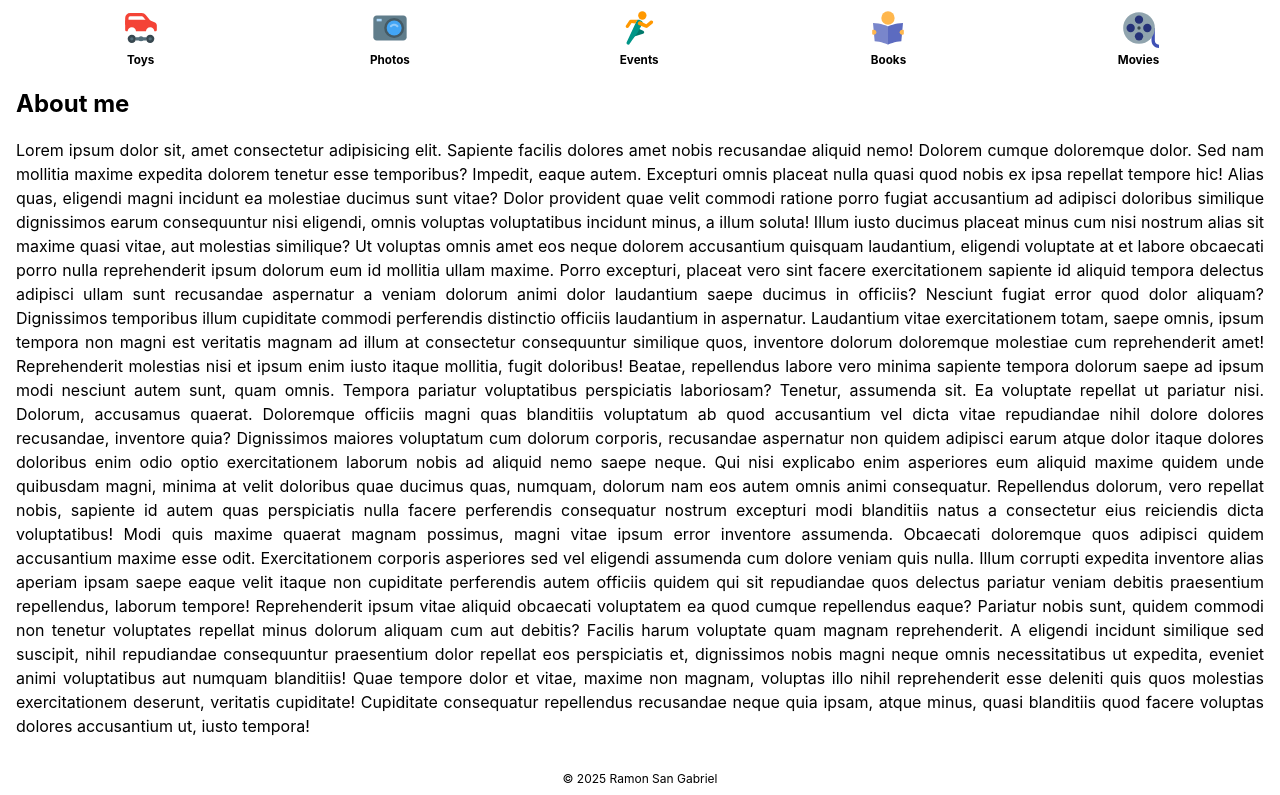
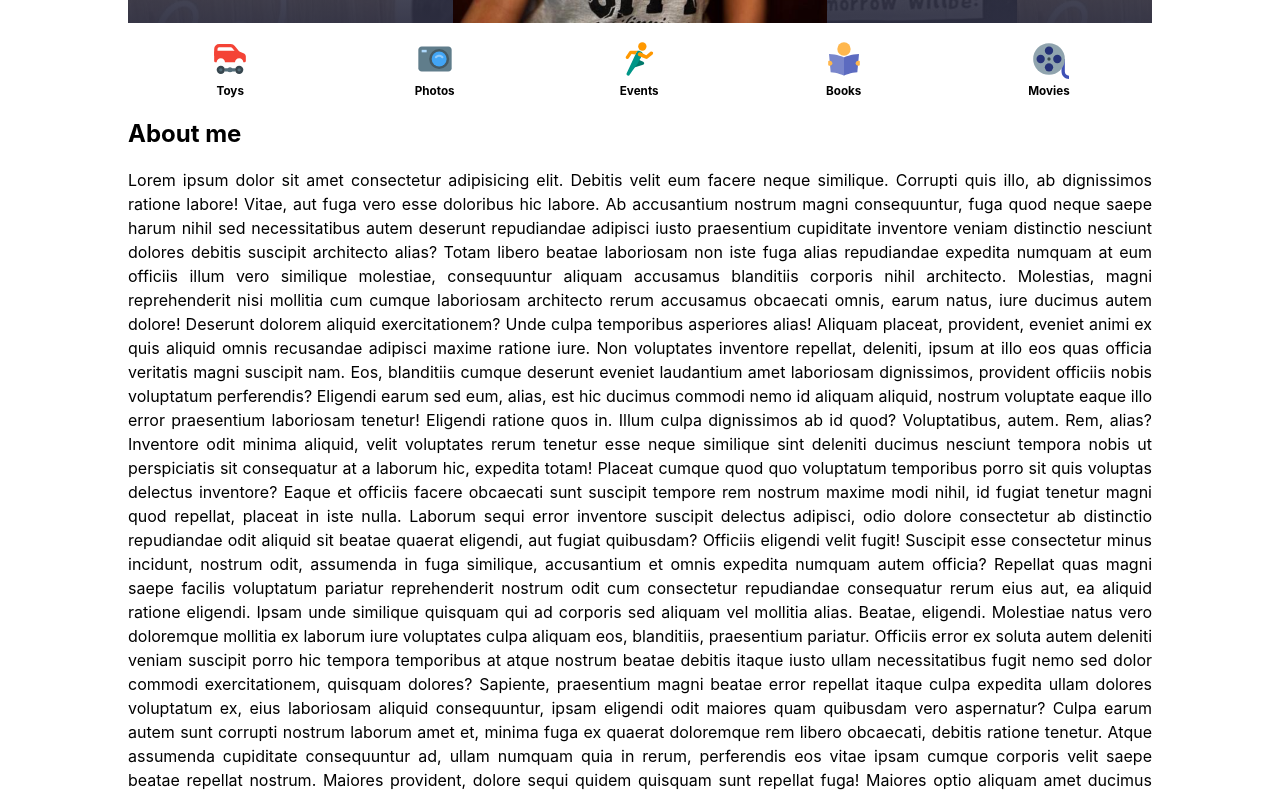
Before and after one commit to RamonSanGabriel/kole-trevi, a React (Vite) app: page / in a window 1280 px wide. Shown: the part 540-1335 px from the top of the page. Built offline with nearby package versions, Linux system fonts and the light colour scheme.

Commit message:
sticky postion

```diff
--- a/src/App.css
+++ b/src/App.css
@@ -1,4 +1,6 @@
 #root {
-  padding: 1rem;
+  max-width: 1024px;
+  margin: 0 auto;
+  /* padding: 0 1rem; */
   text-align: center;
 }
--- a/src/components/Main/Main.css
+++ b/src/components/Main/Main.css
@@ -1,5 +1,5 @@
 .mainWrapper {
-  padding: 1rem 0 1rem;
+  /* padding: 1rem 0 1rem; */
 
   & h1 {
     margin: 0 auto;
@@ -29,9 +29,11 @@
 
 .mainContainer {
   text-align: justify;
-  padding: 1rem 0;
+  padding: 1rem 0.5rem;
   margin: 0 auto;
   @media (width > 767px) {
+    padding: 1rem 0;
+
     /* display: block; */
     /* width: 100%; */
   }
--- a/src/components/Main/Main.jsx
+++ b/src/components/Main/Main.jsx
@@ -15,67 +15,125 @@ const Main = () => {
             <Categories />
             <h2>About me</h2>
             <p>
-              Lorem ipsum dolor sit, amet consectetur adipisicing elit. Sapiente
-              facilis dolores amet nobis recusandae aliquid nemo! Dolorem cumque
-              doloremque dolor. Sed nam mollitia maxime expedita dolorem tenetur
-              esse temporibus? Impedit, eaque autem. Excepturi omnis placeat
-              nulla quasi quod nobis ex ipsa repellat tempore hic! Alias quas,
-              eligendi magni incidunt ea molestiae ducimus sunt vitae? Dolor
-              provident quae velit commodi ratione porro fugiat accusantium ad
-              adipisci doloribus similique dignissimos earum consequuntur nisi
-              eligendi, omnis voluptas voluptatibus incidunt minus, a illum
-              soluta! Illum iusto ducimus placeat minus cum nisi nostrum alias
-              sit maxime quasi vitae, aut molestias similique? Ut voluptas omnis
-              amet eos neque dolorem accusantium quisquam laudantium, eligendi
-              voluptate at et labore obcaecati porro nulla reprehenderit ipsum
-              dolorum eum id mollitia ullam maxime. Porro excepturi, placeat
-              vero sint facere exercitationem sapiente id aliquid tempora
-              delectus adipisci ullam sunt recusandae aspernatur a veniam
-              dolorum animi dolor laudantium saepe ducimus in officiis? Nesciunt
-              fugiat error quod dolor aliquam? Dignissimos temporibus illum
-              cupiditate commodi perferendis distinctio officiis laudantium in
-              aspernatur. Laudantium vitae exercitationem totam, saepe omnis,
-              ipsum tempora non magni est veritatis magnam ad illum at
-              consectetur consequuntur similique quos, inventore dolorum
-              doloremque molestiae cum reprehenderit amet! Reprehenderit
-              molestias nisi et ipsum enim iusto itaque mollitia, fugit
-              doloribus! Beatae, repellendus labore vero minima sapiente tempora
-              dolorum saepe ad ipsum modi nesciunt autem sunt, quam omnis.
-              Tempora pariatur voluptatibus perspiciatis laboriosam? Tenetur,
-              assumenda sit. Ea voluptate repellat ut pariatur nisi. Dolorum,
-              accusamus quaerat. Doloremque officiis magni quas blanditiis
-              voluptatum ab quod accusantium vel dicta vitae repudiandae nihil
-              dolore dolores recusandae, inventore quia? Dignissimos maiores
-              voluptatum cum dolorum corporis, recusandae aspernatur non quidem
-              adipisci earum atque dolor itaque dolores doloribus enim odio
-              optio exercitationem laborum nobis ad aliquid nemo saepe neque.
-              Qui nisi explicabo enim asperiores eum aliquid maxime quidem unde
-              quibusdam magni, minima at velit doloribus quae ducimus quas,
-              numquam, dolorum nam eos autem omnis animi consequatur.
-              Repellendus dolorum, vero repellat nobis, sapiente id autem quas
-              perspiciatis nulla facere perferendis consequatur nostrum
-              excepturi modi blanditiis natus a consectetur eius reiciendis
-              dicta voluptatibus! Modi quis maxime quaerat magnam possimus,
-              magni vitae ipsum error inventore assumenda. Obcaecati doloremque
-              quos adipisci quidem accusantium maxime esse odit. Exercitationem
-              corporis asperiores sed vel eligendi assumenda cum dolore veniam
-              quis nulla. Illum corrupti expedita inventore alias aperiam ipsam
-              saepe eaque velit itaque non cupiditate perferendis autem officiis
-              quidem qui sit repudiandae quos delectus pariatur veniam debitis
-              praesentium repellendus, laborum tempore! Reprehenderit ipsum
-              vitae aliquid obcaecati voluptatem ea quod cumque repellendus
-              eaque? Pariatur nobis sunt, quidem commodi non tenetur voluptates
-              repellat minus dolorum aliquam cum aut debitis? Facilis harum
-              voluptate quam magnam reprehenderit. A eligendi incidunt similique
-              sed suscipit, nihil repudiandae consequuntur praesentium dolor
-              repellat eos perspiciatis et, dignissimos nobis magni neque omnis
-              necessitatibus ut expedita, eveniet animi voluptatibus aut numquam
-              blanditiis! Quae tempore dolor et vitae, maxime non magnam,
-              voluptas illo nihil reprehenderit esse deleniti quis quos
-              molestias exercitationem deserunt, veritatis cupiditate!
-              Cupiditate consequatur repellendus recusandae neque quia ipsam,
-              atque minus, quasi blanditiis quod facere voluptas dolores
-              accusantium ut, iusto tempora!
+              Lorem ipsum dolor sit amet consectetur adipisicing elit. Debitis
+              velit eum facere neque similique. Corrupti quis illo, ab
+              dignissimos ratione labore! Vitae, aut fuga vero esse doloribus
+              hic labore. Ab accusantium nostrum magni consequuntur, fuga quod
+              neque saepe harum nihil sed necessitatibus autem deserunt
+              repudiandae adipisci iusto praesentium cupiditate inventore veniam
+              distinctio nesciunt dolores debitis suscipit architecto alias?
+              Totam libero beatae laboriosam non iste fuga alias repudiandae
+              expedita numquam at eum officiis illum vero similique molestiae,
+              consequuntur aliquam accusamus blanditiis corporis nihil
+              architecto. Molestias, magni reprehenderit nisi mollitia cum
+              cumque laboriosam architecto rerum accusamus obcaecati omnis,
+              earum natus, iure ducimus autem dolore! Deserunt dolorem aliquid
+              exercitationem? Unde culpa temporibus asperiores alias! Aliquam
+              placeat, provident, eveniet animi ex quis aliquid omnis recusandae
+              adipisci maxime ratione iure. Non voluptates inventore repellat,
+              deleniti, ipsum at illo eos quas officia veritatis magni suscipit
+              nam. Eos, blanditiis cumque deserunt eveniet laudantium amet
+              laboriosam dignissimos, provident officiis nobis voluptatum
+              perferendis? Eligendi earum sed eum, alias, est hic ducimus
+              commodi nemo id aliquam aliquid, nostrum voluptate eaque illo
+              error praesentium laboriosam tenetur! Eligendi ratione quos in.
+              Illum culpa dignissimos ab id quod? Voluptatibus, autem. Rem,
+              alias? Inventore odit minima aliquid, velit voluptates rerum
+              tenetur esse neque similique sint deleniti ducimus nesciunt
+              tempora nobis ut perspiciatis sit consequatur at a laborum hic,
+              expedita totam! Placeat cumque quod quo voluptatum temporibus
+              porro sit quis voluptas delectus inventore? Eaque et officiis
+              facere obcaecati sunt suscipit tempore rem nostrum maxime modi
+              nihil, id fugiat tenetur magni quod repellat, placeat in iste
+              nulla. Laborum sequi error inventore suscipit delectus adipisci,
+              odio dolore consectetur ab distinctio repudiandae odit aliquid sit
+              beatae quaerat eligendi, aut fugiat quibusdam? Officiis eligendi
+              velit fugit! Suscipit esse consectetur minus incidunt, nostrum
+              odit, assumenda in fuga similique, accusantium et omnis expedita
+              numquam autem officia? Repellat quas magni saepe facilis
+              voluptatum pariatur reprehenderit nostrum odit cum consectetur
+              repudiandae consequatur rerum eius aut, ea aliquid ratione
+              eligendi. Ipsam unde similique quisquam qui ad corporis sed
+              aliquam vel mollitia alias. Beatae, eligendi. Molestiae natus vero
+              doloremque mollitia ex laborum iure voluptates culpa aliquam eos,
+              blanditiis, praesentium pariatur. Officiis error ex soluta autem
+              deleniti veniam suscipit porro hic tempora temporibus at atque
+              nostrum beatae debitis itaque iusto ullam necessitatibus fugit
+              nemo sed dolor commodi exercitationem, quisquam dolores? Sapiente,
+              praesentium magni beatae error repellat itaque culpa expedita
+              ullam dolores voluptatum ex, eius laboriosam aliquid consequuntur,
+              ipsam eligendi odit maiores quam quibusdam vero aspernatur? Culpa
+              earum autem sunt corrupti nostrum laborum amet et, minima fuga ex
+              quaerat doloremque rem libero obcaecati, debitis ratione tenetur.
+              Atque assumenda cupiditate consequuntur ad, ullam numquam quia in
+              rerum, perferendis eos vitae ipsam cumque corporis velit saepe
+              beatae repellat nostrum. Maiores provident, dolore sequi quidem
+              quisquam sunt repellat fuga! Maiores optio aliquam amet ducimus
+              sunt, doloribus quaerat sapiente deserunt delectus, nulla, labore
+              ad et tenetur odit error dolorum quia. Totam numquam quaerat
+              porro, nam quibusdam, dignissimos sed impedit, velit voluptas
+              facere ipsum neque! Voluptatibus, et. Similique, unde dolorum
+              explicabo dicta totam deleniti dolor saepe qui eaque tempore nihil
+              minima minus reprehenderit atque quis quasi maxime ex. Deserunt,
+              recusandae fugiat incidunt architecto repudiandae, dolores aut
+              suscipit eligendi mollitia odio unde inventore expedita cum ipsam
+              natus. Dolorum corporis voluptatem ipsam qui ipsa magnam alias
+              soluta perferendis est doloribus vero quasi enim, veritatis totam
+              recusandae ut culpa ex corrupti quae odio, eius quas a? Sunt est
+              dolorum voluptas molestiae, commodi repudiandae cumque consectetur
+              deleniti vel dignissimos libero perferendis eligendi pariatur a.
+              Eum, aliquid aperiam? Cupiditate laborum quibusdam rem eum
+              temporibus recusandae corporis vel dolorum nostrum molestias fuga
+              consequuntur excepturi nobis in non, alias doloremque explicabo
+              ipsam! A perspiciatis placeat libero adipisci laboriosam
+              consequatur earum nulla! Nobis, nulla vero expedita itaque quis
+              atque suscipit incidunt sunt deleniti illo ea doloremque
+              laudantium. Laboriosam, officia deserunt. Quos nisi culpa,
+              doloremque, id laudantium nesciunt reprehenderit, ipsam ea saepe
+              distinctio officiis cum aperiam. Dicta consequuntur nulla
+              dignissimos error id optio harum, esse, deserunt voluptas numquam
+              laborum ab voluptatum quo blanditiis placeat rerum sit. Totam,
+              porro deleniti tempora, asperiores corrupti consequatur iure id
+              fugit a obcaecati iusto necessitatibus voluptatum similique natus
+              labore possimus fuga aperiam. Doloremque possimus id laborum
+              aliquam alias, rerum ipsa dolore veniam dolor laboriosam expedita
+              suscipit voluptatem molestias beatae facilis at exercitationem
+              quam, fugit provident fugiat. Optio veritatis exercitationem et
+              quibusdam adipisci expedita vitae numquam quae, repudiandae iure
+              ratione reiciendis. Dolorum saepe sunt neque veniam tenetur nam
+              ipsa minima asperiores laborum? Temporibus itaque molestias quas
+              quibusdam illo ad architecto vitae quam alias optio, blanditiis
+              excepturi cumque commodi at repudiandae. Reiciendis voluptate
+              veniam eaque quos ab aperiam reprehenderit necessitatibus laborum.
+              Quisquam ducimus optio, eveniet adipisci dolor ex earum tempora
+              nam. Hic id quaerat nisi ipsa, eum maiores tempore officiis
+              architecto mollitia illum omnis quae aut veritatis debitis placeat
+              harum libero neque voluptas ut sint voluptatibus sit dolorem
+              ratione! Quasi sed laborum error, libero ut dolores reiciendis
+              corporis. Illum aliquam quia maiores debitis? Culpa dolorem ipsum
+              tempore temporibus nemo quam aut eveniet est unde libero, aliquam
+              magni optio! Omnis libero quod ea quo dicta cum ipsam, non quia
+              ullam illo quasi saepe atque voluptatum reiciendis voluptate iste?
+              Amet ea aspernatur optio, reprehenderit maxime deleniti
+              perspiciatis vero exercitationem vitae reiciendis laboriosam
+              similique dolor mollitia tempora, rerum magnam autem itaque
+              aliquam totam? Quasi at, minus possimus iusto repudiandae,
+              voluptas tenetur dolorum facere doloribus perferendis ipsa vitae
+              sint quia qui eius sit recusandae voluptatem odit officia? Illo
+              magnam molestiae recusandae sequi corporis! Perferendis ratione
+              facilis sint cupiditate placeat qui harum consequuntur, vero, nisi
+              velit repellat minima, mollitia enim. Quas quisquam vel
+              dignissimos ab vitae consequuntur culpa aliquam harum cupiditate,
+              aperiam dolorum. Expedita, vel fugit maiores praesentium vero,
+              delectus temporibus ratione voluptate, fuga reprehenderit
+              architecto dolor in optio tempore. Recusandae quas maiores aliquid
+              rerum totam voluptatibus quisquam. Ducimus odio animi rerum
+              excepturi impedit quae magnam alias in maxime at culpa laboriosam
+              explicabo ipsam ipsum provident earum reprehenderit incidunt,
+              porro nisi itaque suscipit laudantium. Incidunt molestias earum
+              ipsum accusamus perferendis dolorum labore delectus vel blanditiis
+              harum autem saepe ullam quia quisquam excepturi a, necessitatibus,
+              perspiciatis corporis non amet dolor dignissimos. Aut, ullam sed?
             </p>
           </div>
         </div>
```
Also changed, not shown: src/components/Header/Header.css (+9 -4 lines), src/components/Header/Header.jsx (+5 -3 lines).
